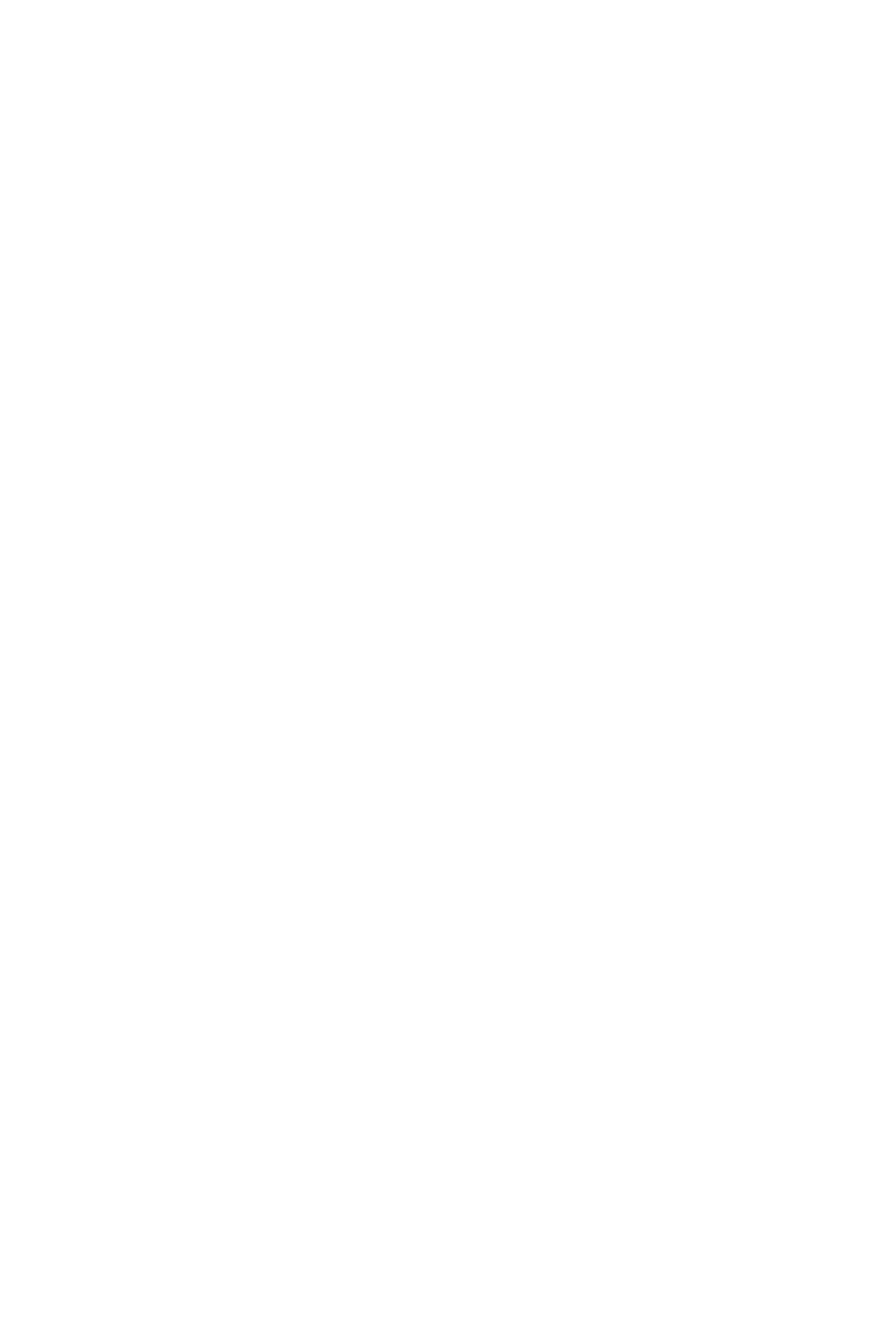
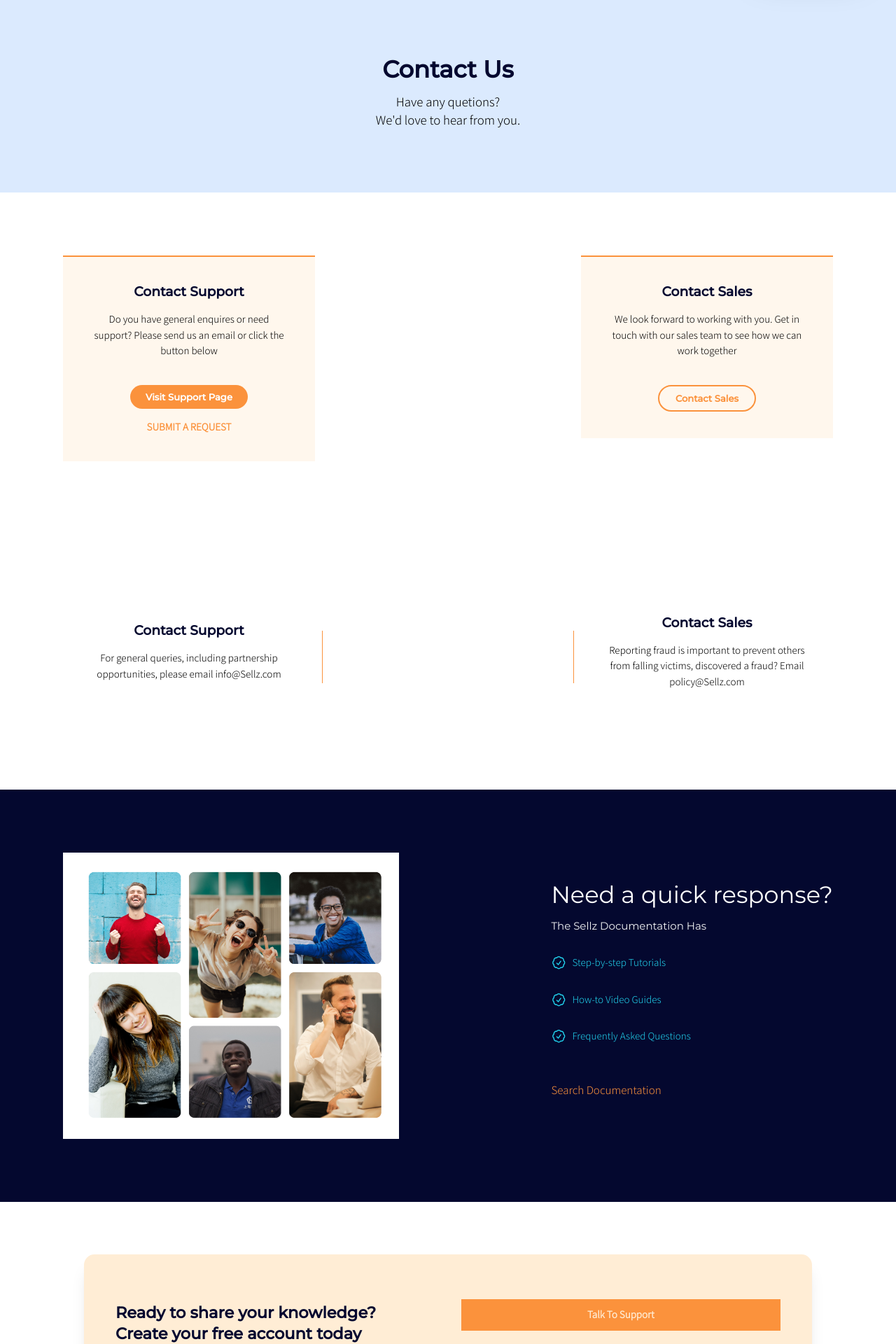
Before and after one commit to westcode6/sellz-landing-page, a SvelteKit app: page /contact in a window 1280 px wide. Before the commit this address had no page. Shown: the part 140-2060 px from the top of the page at 70% size. Before the commit the page ends 800 px from the top, so only its background shows below. Built offline with nearby package versions, Linux system fonts and the light colour scheme.

Commit message:
contact page design

```diff
--- a/src/components/Footer.svelte
+++ b/src/components/Footer.svelte
@@ -16,7 +16,7 @@
                 <ul class="mt-10">
                     <li class="py-2 text-sm text-gray-400 hover:underline"><a href="/">About</a></li>
                     <li class="py-2 text-sm text-gray-400 hover:underline"><a href="/">Blog</a></li>
-                    <li class="py-2 text-sm text-gray-400 hover:underline"><a href="/">Contact</a></li>
+                    <li class="py-2 text-sm text-gray-400 hover:underline"><a href="/contact">Contact</a></li>
                 </ul>
             </div>
 
--- a/src/components/Hero.svelte
+++ b/src/components/Hero.svelte
@@ -48,11 +48,12 @@
 </main>
 
 
+<section class="w-full bg-[#04082f] bg-opacity-90 p-12">
 
 
-<div class="m-auto max-w-8xl lg:mx-auto p-12 bg-[#04082f] bg-opacity-90">
-    <div class="flex flex-col md:flex-row justify-center">
-       <div class="md:w-1/2 max-w-2xl flex flex-col justify-center">
+<div class="m-auto max-w-7xl ">
+    <div class="flex flex-col md:flex-row justify-between">
+       <div class="md:w-1/2 max-w-lg flex flex-col justify-center">
           <div class="md:text-5xl text-5xl text-white capitalize font-black">Create Build, and  Sell online Courses</div>
           <div class="text-base md:text-xl mt-6 text-gray-400">    Turn your expertise into an online course and connect with millions of learners around the
             world.</div>
@@ -61,9 +62,9 @@
                 cursor-pointer bg-yellow-500 hover:bg-yellow-500 rounded text-lg text-center w-72">Get Started for Free</div>
           </div>
        </div>
-       <div class="flex md:justify-end w-full md:w-1/2 -mt-5">
+       <div class="flex md:justify-end w-full md:w-1/2">
           <div class="">
-             <div class="shadow-2xl max-w-2xl z-10 rounded-full  mt-6 mr-4 lg:ml-4">
+             <div class="shadow-2xl max-w-lg z-10 rounded-full  mt-6 mr-4 lg:ml-4">
                 <img alt="card img" class="object-cover object-center  " src={heroBanner}>
                 <!-- <div class="text-2xl p-10 bg-white"><img alt="quote" class="float-left mr-1" src="https://assets-global.website-files.com/5b5a66e9f3166b36708705fa/5cf8fb1f994fb7168d0d66fb_quote-intro.svg"> Lorem ipsum dolor sit amet, consectetur adipiscing elit, sed do eiusmod tempor incididunt ut labore et dolore magna aliqua. Ut enim ad minim veniam</div> -->
              </div>
@@ -71,3 +72,4 @@
        </div>
     </div>
  </div>
+</section>
--- a/src/components/Navbar.svelte
+++ b/src/components/Navbar.svelte
@@ -33,9 +33,10 @@
 		}
 	];
 </script>
+<section class="w-full bg-[#04082F] bg-opacity-90 ">
 
 <nav
-	class="w-full  mx-auto bg-[#04082F] bg-opacity-90 px-4 sm:px-10 xl:px-12 py-4 lg:py-8 flex items-center justify-between"
+class="w-full max-w-7xl  mx-auto py-10 flex items-center justify-between"
 >
 <div class="w-full md:w-3/6 flex items-center justify-between">
 	<ul class="hidden md:flex space-x-10">
@@ -77,6 +78,7 @@
 	</div>
 </div>
 </nav>
+</section>
 
 <div
 	id="stickyNav"
--- a/src/components/Share.svelte
+++ b/src/components/Share.svelte
@@ -3,7 +3,7 @@
 </script>
 <section class="w-full sm:max-w-7xl mx-auto px-8 sm:px-10 lg:px-20 py-4 lg:py-8">
 
-<div class="bg-[#FFEEE5] rounded-2xl p-12 flex flex-col items-center md:flex-row justify-between shadow-xl">
+<div class="bg-orange-100 rounded-2xl p-12 flex flex-col items-center md:flex-row justify-between gap-10 shadow-xl">
 
 
 	<div class="w-full  mt-6">
@@ -13,8 +13,8 @@
 
 	</div>
 
-    <div class="w-full px-10 flex items-center justify-end">
-        <a href="/" class="w-fit  px-4 py-3 bg-orange-500 text-orange-100 font-semibold hover:underline transform transition hover:-translate-x-1 flex gap-4">Talk To Support </a>
+    <div class="w-full  flex ">
+        <a href="/" class="w-full  px-4 py-3 bg-orange-400 text-orange-100 text-center font-semibold hover:underline transform transition hover:-translate-x-1 flex items-center justify-center gap-4">Talk To Support </a>
 	</div>
 </div>
 
--- /dev/null
+++ b/src/routes/contact/+page.svelte
@@ -0,0 +1,134 @@
+<script>
+	import Navbar from '../../components/Navbar.svelte';
+
+    import smiles from "$lib/assets/laugh.png"
+	import Share from '../../components/Share.svelte';
+	import Branded from '../../components/Branded.svelte';
+	import Footer from '../../components/Footer.svelte';
+</script>
+
+<Navbar />
+<section class="bg-blue-100 p-12">
+	<div class="p-12 w-full max-w-xl mx-auto">
+		<div class="flex flex-col items-center justify-center">
+			<h1 class="text-2xl md:text-4xl font-bold text-[#04082f]">Contact Us</h1>
+			<p class="text-base sm:text-xl mt-4">Have any quetions?</p>
+			<p class="text-base sm:text-xl">We'd love to hear from you.</p>
+		</div>
+	</div>
+</section>
+
+<!-- Contact Support and Contact Sales -->
+<section class="p-12">
+	<div class="p-12 w-full max-w-7xl mx-auto flex flex-col sm:flex-row items-start justify-between gap-10">
+		<div
+			class="w-full max-w-sm flex flex-col items-center justify-center text-center border-t-2 bg-orange-50 border-orange-400 py-10 px-10"
+		>
+			<h2 class="text-[#04082f] text-xl font-semibold">Contact Support</h2>
+			<p class="py-4 text-base">
+				Do you have general enquires or need support? Please send us an email or click the button
+				below
+			</p>
+			<button
+				class="w-fit mt-6 bg-orange-400 rounded-full text-white text-sm font-semibold px-6 py-2"
+				>Visit Support Page</button
+			>
+
+			<span class="mt-4 text-orange-400 font-semibold">SUBMIT A REQUEST</span>
+		</div>
+
+		<div
+			class="w-full max-w-sm flex flex-col items-center justify-center text-center border-t-2 bg-orange-50 border-orange-400 py-10 px-10"
+		>
+			<h2 class="text-[#04082f] text-xl font-semibold">Contact Sales</h2>
+			<p class="py-4 text-base">
+				We look forward to working with you. Get in touch with our sales team to see how we can work
+				together
+			</p>
+			<button
+				class="w-fit mt-6 border-2 border-orange-400 text-orange-400 hover:bg-orange-400 rounded-full hover:text-white text-sm font-semibold px-6 py-2"
+				>Contact Sales</button
+			>
+		</div>
+	</div>
+</section>
+
+<!-- General Communication  -->
+<section class="p-12">
+
+<div
+class="p-12 w-full max-w-7xl mx-auto flex flex-col sm:flex-row items-center justify-between"
+>
+<div class="w-full max-w-sm flex flex-col items-center justify-center text-center  py-10 px-10">
+    <h3 class="text-[#04082f] text-xl font-semibold">Contact Support</h3>
+    <p class="py-4 text-base">For general queries, including partnership opportunities, please email info@Sellz.com</p>
+</div>
+
+<div class="w-full max-w-sm flex flex-col items-center justify-center text-center border-l border-r border-orange-400  py-10 px-10">
+
+</div>
+
+<div class="w-full max-w-sm flex flex-col items-center justify-center text-center py-10 px-10">
+    <h3 class="text-[#04082f] text-xl font-semibold">Contact Sales</h3>
+    <p class="py-4 text-base">
+        Reporting fraud is important to prevent others from falling victims, discovered a fraud? Email
+        policy@Sellz.com
+    </p>
+</div>
+</div>
+
+</section>
+
+
+<!-- Need a quick response -->
+<section class="p-12 bg-[#04082f]">
+    <div class="p-12 w-full max-w-7xl mx-auto flex flex-col sm:flex-row  justify-between items-center ">
+        <div class="w-full max-w-lg">
+                <img src={smiles} class="w-full object-center object-cover" alt="smiles">
+        </div>
+
+        <div>
+            <h1 class="text-white text-2xl sm:text-4xl">Need a quick response?</h1>
+            <h4 class="mt-4 text-gray-100">The Sellz Documentation Has</h4>
+
+            <div class="my-4">
+                <div class="flex items-center text-cyan-400 gap-2 py-4">
+                    <span><svg xmlns="http://www.w3.org/2000/svg" fill="none" viewBox="0 0 24 24" stroke-width="1.5" stroke="currentColor" class="w-6 h-6">
+                        <path stroke-linecap="round" stroke-linejoin="round" d="M9 12.75 11.25 15 15 9.75M21 12c0 1.268-.63 2.39-1.593 3.068a3.745 3.745 0 0 1-1.043 3.296 3.745 3.745 0 0 1-3.296 1.043A3.745 3.745 0 0 1 12 21c-1.268 0-2.39-.63-3.068-1.593a3.746 3.746 0 0 1-3.296-1.043 3.745 3.745 0 0 1-1.043-3.296A3.745 3.745 0 0 1 3 12c0-1.268.63-2.39 1.593-3.068a3.745 3.745 0 0 1 1.043-3.296 3.746 3.746 0 0 1 3.296-1.043A3.746 3.746 0 0 1 12 3c1.268 0 2.39.63 3.068 1.593a3.746 3.746 0 0 1 3.296 1.043 3.746 3.746 0 0 1 1.043 3.296A3.745 3.745 0 0 1 21 12Z" />
+                      </svg>
+                      </span>
+                    <p>Step-by-step Tutorials</p>
+                </div>
+
+                <div class="flex items-center text-cyan-400 hover:underline hover:text-cyan-500 gap-2 py-4">
+                    <span><svg xmlns="http://www.w3.org/2000/svg" fill="none" viewBox="0 0 24 24" stroke-width="1.5" stroke="currentColor" class="w-6 h-6">
+                        <path stroke-linecap="round" stroke-linejoin="round" d="M9 12.75 11.25 15 15 9.75M21 12c0 1.268-.63 2.39-1.593 3.068a3.745 3.745 0 0 1-1.043 3.296 3.745 3.745 0 0 1-3.296 1.043A3.745 3.745 0 0 1 12 21c-1.268 0-2.39-.63-3.068-1.593a3.746 3.746 0 0 1-3.296-1.043 3.745 3.745 0 0 1-1.043-3.296A3.745 3.745 0 0 1 3 12c0-1.268.63-2.39 1.593-3.068a3.745 3.745 0 0 1 1.043-3.296 3.746 3.746 0 0 1 3.296-1.043A3.746 3.746 0 0 1 12 3c1.268 0 2.39.63 3.068 1.593a3.746 3.746 0 0 1 3.296 1.043 3.746 3.746 0 0 1 1.043 3.296A3.745 3.745 0 0 1 21 12Z" />
+                      </svg>
+                      </span>
+                    <p>How-to Video Guides</p>
+                </div>
+
+                <div class="flex items-center text-cyan-400 hover:underline hover:text-cyan-500 gap-2 py-4">
+                    <span><svg xmlns="http://www.w3.org/2000/svg" fill="none" viewBox="0 0 24 24" stroke-width="1.5" stroke="currentColor" class="w-6 h-6">
+                        <path stroke-linecap="round" stroke-linejoin="round" d="M9 12.75 11.25 15 15 9.75M21 12c0 1.268-.63 2.39-1.593 3.068a3.745 3.745 0 0 1-1.043 3.296 3.745 3.745 0 0 1-3.296 1.043A3.745 3.745 0 0 1 12 21c-1.268 0-2.39-.63-3.068-1.593a3.746 3.746 0 0 1-3.296-1.043 3.745 3.745 0 0 1-1.043-3.296A3.745 3.745 0 0 1 3 12c0-1.268.63-2.39 1.593-3.068a3.745 3.745 0 0 1 1.043-3.296 3.746 3.746 0 0 1 3.296-1.043A3.746 3.746 0 0 1 12 3c1.268 0 2.39.63 3.068 1.593a3.746 3.746 0 0 1 3.296 1.043 3.746 3.746 0 0 1 1.043 3.296A3.745 3.745 0 0 1 21 12Z" />
+                      </svg>
+                      </span>
+                    <p>Frequently Asked Questions</p>
+                </div>
+
+                <div class="mt-10">
+                    <a href="/doc" class="text-base sm:text-lg text-orange-400">Search Documentation <span></span></a>
+                </div>
+        </div>
+    </div>
+</section>
+
+<!-- Ready to Share your knowledge -->
+
+<section class="p-12">
+    <Share />
+</section>
+
+<Branded />
+
+<Footer />
```
Lines whose indentation alone changed are shown as unchanged.
